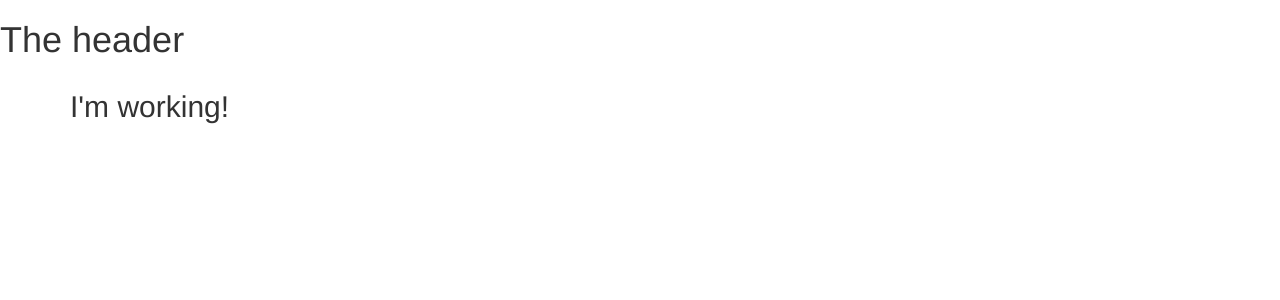
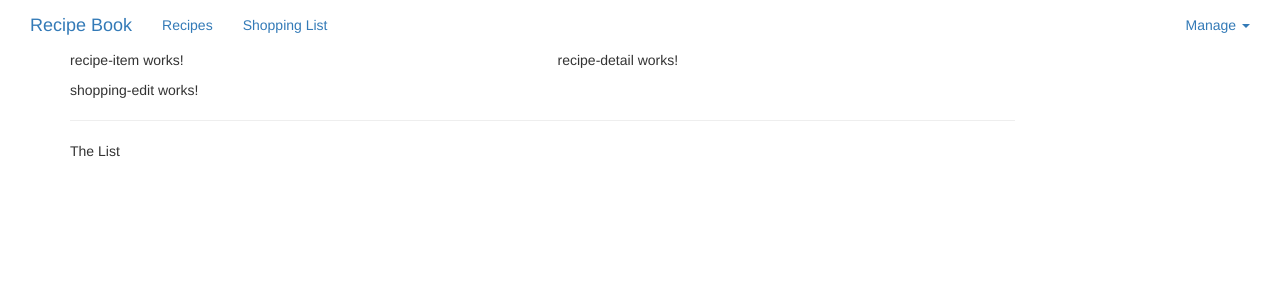
Before and after one commit to CatAcker/catcvangular, an Angular app: page / in a window 1280 px wide. Shown: the top 300 px of the page. Built offline with nearby package versions, Linux system fonts and the light colour scheme.

Commit message:
edit header of page practice

```diff
--- a/src/app/app.component.html
+++ b/src/app/app.component.html
@@ -3,7 +3,8 @@
 <div class="container">
     <div class="row">
         <div class="col-md-12">
-            <h2>I'm working!</h2>
+            <app-recipes></app-recipes>
+            <app-shopping-list></app-shopping-list>
         </div>
     </div>
 </div>
--- a/src/app/header/header.component.html
+++ b/src/app/header/header.component.html
@@ -1 +1,22 @@
-<h1>The header</h1>
+<nav class="navab">
+    <div class="container-fluid">
+        <div class="navbar-header">
+            <a href="#" class="navbar-brand">Recipe Book</a>
+        </div>
+        <div class="collapse navbar-collapse">
+            <ul class="nav navbar-nav">
+                <li><a href="#">Recipes</a></li>
+                <li><a href="#">Shopping List</a></li>
+            </ul>
+            <ul class="nav navbar-nav navbar-right">
+                <li class="dropdown">
+                    <a href="#" class="dropdown-toggle" role="button">Manage <span class="caret"></span></a>
+                    <ul class="dropdown-menu">
+                        <li><a href="#">Save Data</a></li>
+                        <li><a href="#">Fetch Data</a></li>
+                    </ul>
+                </li>
+            </ul>
+        </div>
+    </div>
+</nav>
--- a/src/app/recipes/recipe-list/recipe-item/recipe-item.component.ts
+++ b/src/app/recipes/recipe-list/recipe-item/recipe-item.component.ts
@@ -6,6 +6,7 @@
   styleUrls: ['./recipe-item.component.css']
 })
 export class RecipeItemComponent implements OnInit {
+  recipes = [];
 
   constructor() { }
 
--- a/src/app/recipes/recipe-list/recipe-list.component.html
+++ b/src/app/recipes/recipe-list/recipe-list.component.html
@@ -1 +1 @@
-<p>recipe-list works!</p>
+<app-recipe-item></app-recipe-item>
--- a/src/app/recipes/recipes.component.html
+++ b/src/app/recipes/recipes.component.html
@@ -1 +1,8 @@
-<p>recipes works!</p>
+<div class="row">
+    <div class="col-md-5">
+        <app-recipe-list></app-recipe-list>
+    </div>
+    <div class="col-md-7">
+        <app-recipe-detail></app-recipe-detail>
+    </div>
+</div>
--- a/src/app/shopping-list/shopping-list.component.html
+++ b/src/app/shopping-list/shopping-list.component.html
@@ -1 +1,7 @@
-<p>shopping-list works!</p>
+<div class="row">
+    <div class="col-xs-10">
+        <app-shopping-edit></app-shopping-edit>
+        <hr>
+        <p>The List</p>
+    </div>
+</div>
```
